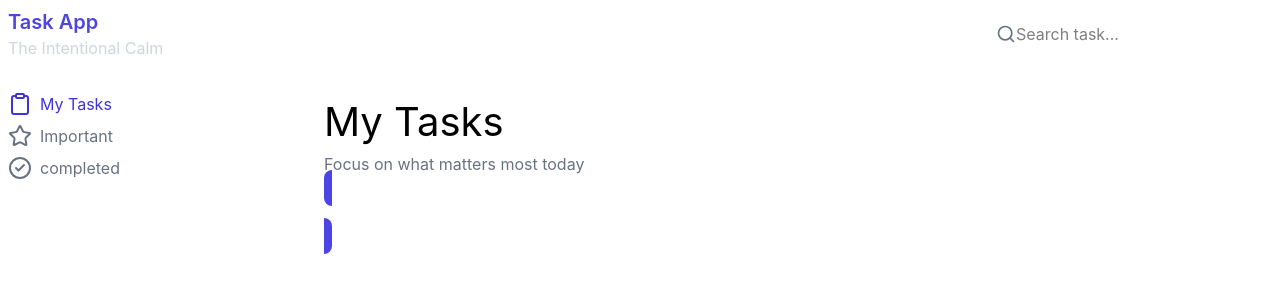
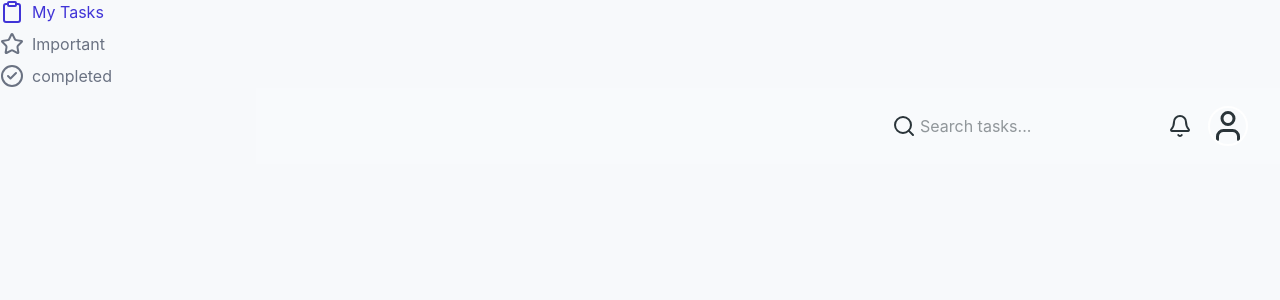
Before and after one commit to Chama-Musonda/Task-App, a React (Vite) app in the folder task-app/: page /dashboard in a window 1280 px wide. Shown: the top 300 px of the page. Built offline with nearby package versions, Linux system fonts and the light colour scheme.

Commit message:
Add MainContent component

```diff
--- a/task-app/src/App.tsx
+++ b/task-app/src/App.tsx
@@ -1,15 +1,14 @@
-import Layout from "./components/Layout"
-import Dashboard from "./Pages/dashboard/Dashboard"
+import AppLayout from "./components/AppLayout";
+import MainContent from "./components/MainContent";
+import SideBar from "./components/SideBar";
 
 function App() {
-
   return (
-    <div className="bg-canvas p-2">
-      <Layout>
-        <Dashboard />
-      </Layout>
+    <div className="bg-background font-body text-on-background selection:bg-primary-container selection:text-on-primary-container">
+      <SideBar />
+      <MainContent />
     </div>
-  )
+  );
 }
 
-export default App
+export default App;
--- /dev/null
+++ b/task-app/src/components/MainContent.tsx
@@ -0,0 +1,12 @@
+import TopBar from "./TopBar";
+
+const MainContent = () => {
+  /* remember to add md:ml-64 to main for prod */
+  return (
+    <main className="ml-64 min-h-screen relative">
+      <TopBar />
+    </main>
+  );
+};
+
+export default MainContent;
```
